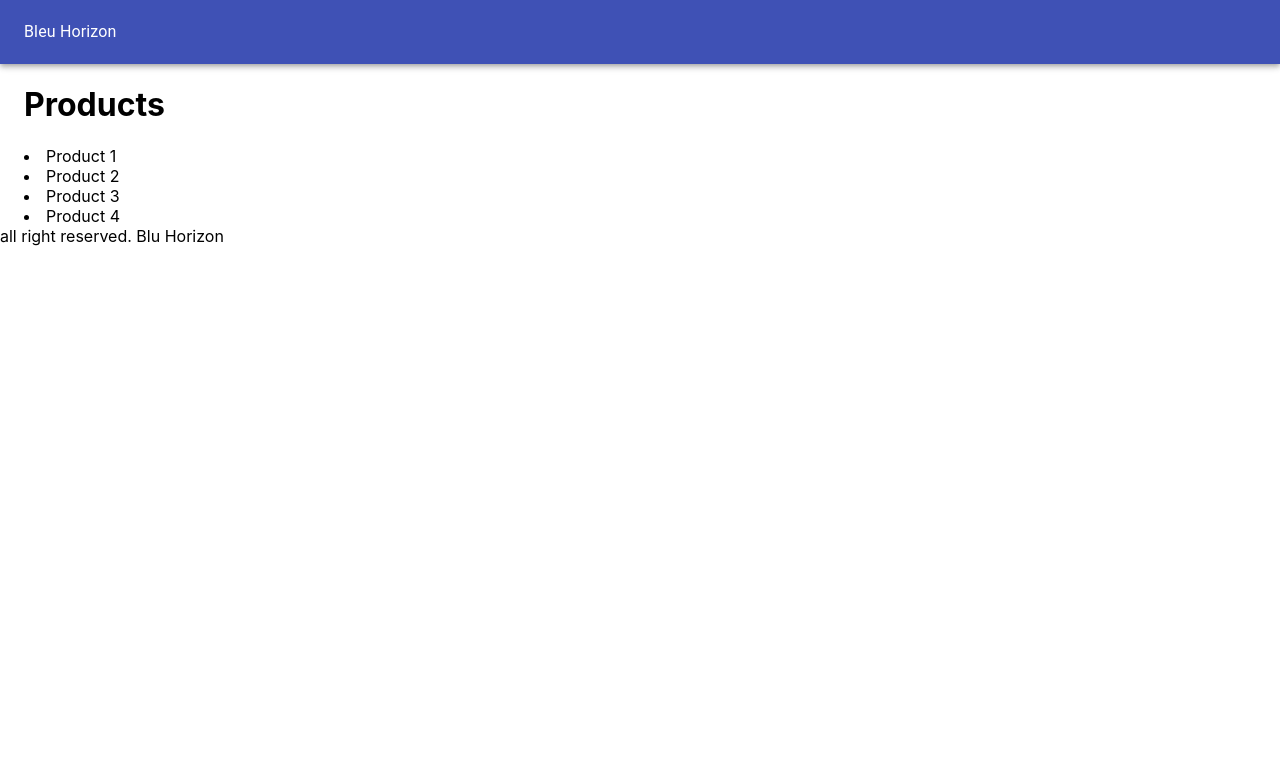
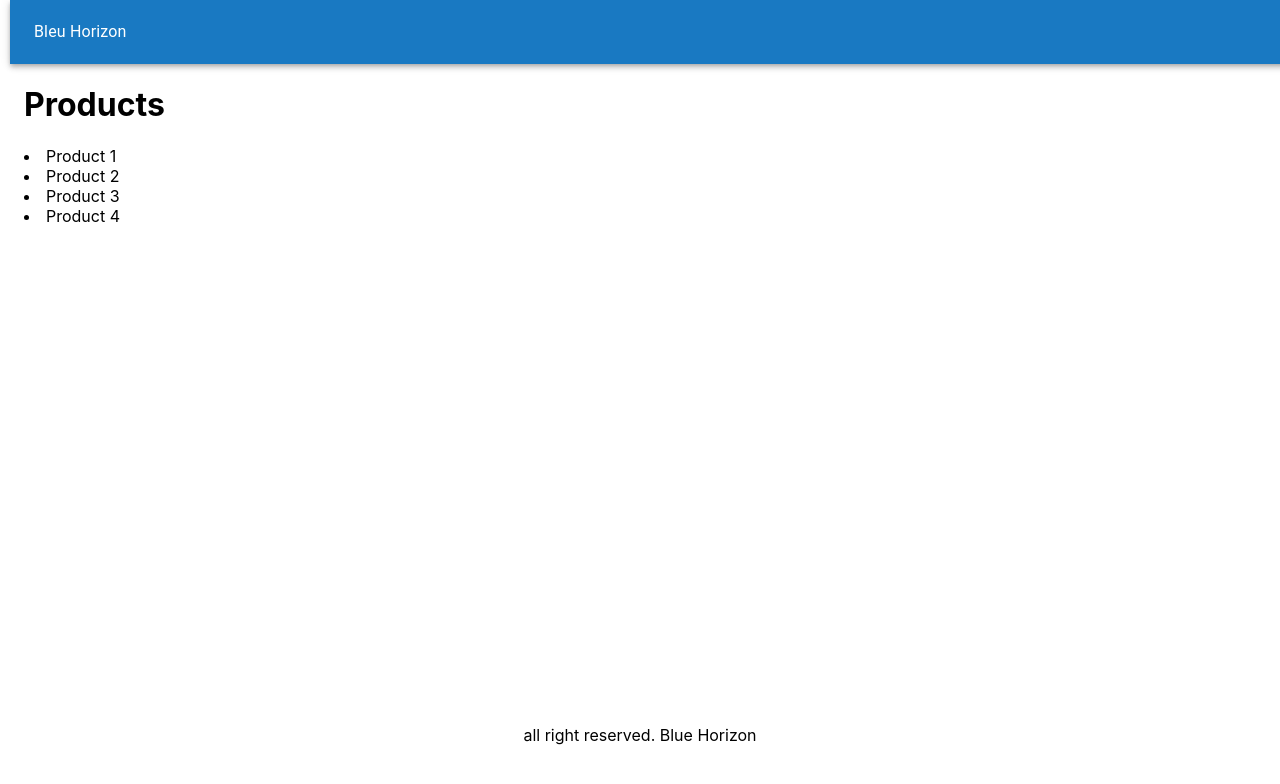
Before and after one commit to HAINSIS/E-commerce-app, a Next.js app: page / in a window 1280 px wide. Shown: the top 784 px of the page. Built offline with nearby package versions, Linux system fonts and the light colour scheme.

Commit message:
style the layout and enable it to render on the server side

```diff
--- a/components/Layout.js
+++ b/components/Layout.js
@@ -1,20 +1,24 @@
 import { AppBar, Container, Toolbar, Typography } from '@material-ui/core';
 import Head from 'next/head';
 import React from 'react';
+import useStyles from '../utils/style';
 
 export default function Layout({ children }) {
+  const classes = useStyles();
   return (
     <div>
       <Head>
-        <h1>Bleu Horizon</h1>
+        <title>Bleu Horizon</title>
       </Head>
-      <AppBar position="static">
+      <AppBar position="static" className={classes.navebar}>
         <Toolbar>
           <Typography>Bleu Horizon</Typography>
         </Toolbar>
       </AppBar>
-      <Container>{children}</Container>
-      <footer>all right reserved. Blu Horizon</footer>
+      <Container className={classes.main}>{children}</Container>
+      <footer className={classes.footer}>
+        all right reserved. Blue Horizon
+      </footer>
     </div>
   );
 }
--- a/pages/_app.js
+++ b/pages/_app.js
@@ -1,7 +1,14 @@
-import '../styles/globals.css'
+import { useEffect } from 'react';
+import '../styles/globals.css';
 
 function MyApp({ Component, pageProps }) {
-  return <Component {...pageProps} />
+  useEffect(() => {
+    const jssStyles = document.querySelector('#jss-server-side');
+    if (jssStyles) {
+      jssStyles.parentElement.removeChild(jssStyles);
+    }
+  }, []);
+  return <Component {...pageProps} />;
 }
 
-export default MyApp
+export default MyApp;
--- /dev/null
+++ b/pages/_document.js
@@ -0,0 +1,35 @@
+import { ServerStyleSheets } from '@material-ui/core';
+import Document, { Head, Html, Main, NextScript } from 'next/document';
+import React from 'react';
+
+export default class MyDocument extends Document {
+  render() {
+    return (
+      <Html lang="en">
+        <Head></Head>
+        <body>
+          <Main />
+          <NextScript />
+        </body>
+      </Html>
+    );
+  }
+}
+
+MyDocument.getInitialProps = async (ctx) => {
+  const sheets = new ServerStyleSheets();
+  const originalRenderPage = ctx.renderPage;
+  ctx.renderPage = () => {
+    return originalRenderPage({
+      enchanceApp: (App) => (props) => sheets.collect(<App {...props} />),
+    });
+  };
+  const initialProps = await Document.getInitialProps(ctx);
+  return {
+    ...initialProps,
+    styles: [
+      ...React.Children.toArray(initialProps.styles),
+      sheets.getStyleElement(),
+    ],
+  };
+};
--- /dev/null
+++ b/utils/style.js
@@ -0,0 +1,17 @@
+import { makeStyles } from '@material-ui/core';
+
+const useStyles = makeStyles({
+  navebar: {
+    backgroundColor: '#1979C2',
+    '& a': '#FFFFF4',
+    marginLeft: 10,
+  },
+  main: {
+    minHeight: '80vh',
+  },
+  footer: {
+    textAlign: 'center',
+  },
+});
+
+export default useStyles;
```
